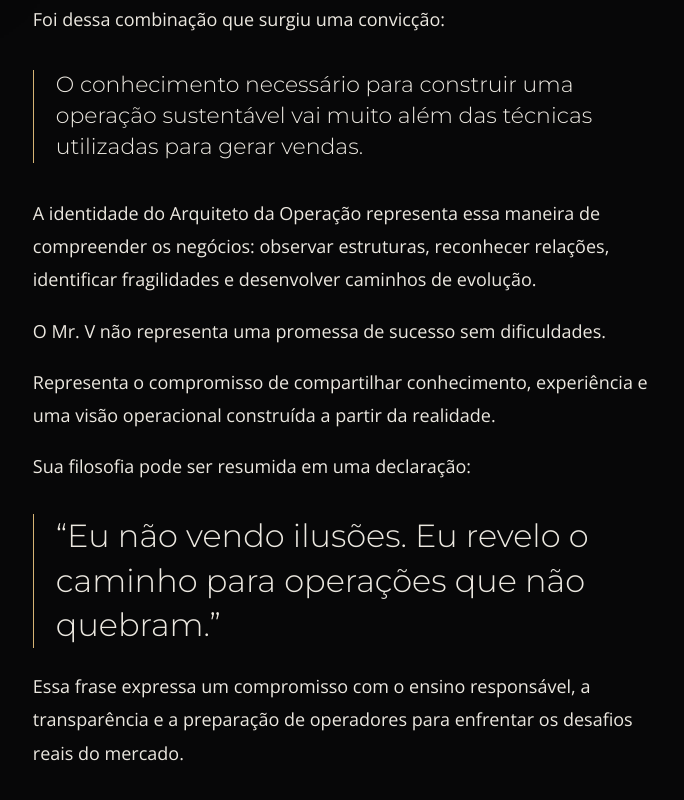
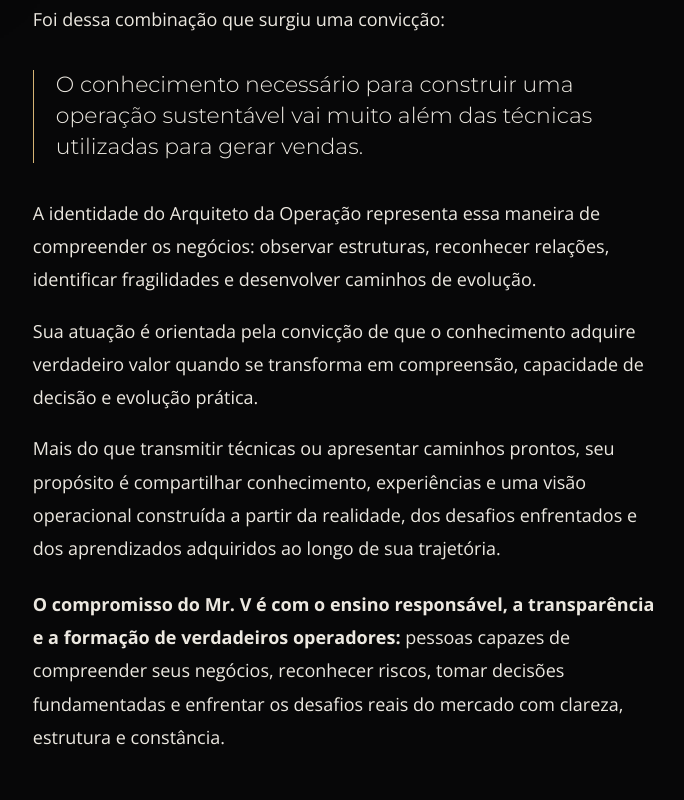
Before and after one commit to Arcanum-V/aordem-site, a plain HTML site: page index.html in a window 1280 px wide. Shown: the part 11188-11988 px from the top of the page, without its empty margins (544-1228 px from the left). Drawn offline with nearby package versions, Linux system fonts and the light colour scheme.

Commit message:
Página da Ordem: novo texto da seção Mr. V (sem 'não vendo ilusões')

```diff
--- a/index.html
+++ b/index.html
@@ -456,11 +456,9 @@ h1.marca{font-size:clamp(22px,3.1vw,42px);letter-spacing:.14em}
   <p>Foi dessa combinação que surgiu uma convicção:</p>
   <p class="dest" style="font-size:22px;max-width:40ch">O conhecimento necessário para construir uma operação sustentável vai muito além das técnicas utilizadas para gerar vendas.</p>
   <p>A identidade do Arquiteto da Operação representa essa maneira de compreender os negócios: observar estruturas, reconhecer relações, identificar fragilidades e desenvolver caminhos de evolução.</p>
-  <p>O Mr. V não representa uma promessa de sucesso sem dificuldades.</p>
-  <p>Representa o compromisso de compartilhar conhecimento, experiência e uma visão operacional construída a partir da realidade.</p>
-  <p>Sua filosofia pode ser resumida em uma declaração:</p>
-  <p class="quote">“Eu não vendo ilusões. Eu revelo o caminho para operações que não quebram.”</p>
-  <p style="margin-top:22px">Essa frase expressa um compromisso com o ensino responsável, a transparência e a preparação de operadores para enfrentar os desafios reais do mercado.</p>
+  <p>Sua atuação é orientada pela convicção de que o conhecimento adquire verdadeiro valor quando se transforma em compreensão, capacidade de decisão e evolução prática.</p>
+  <p>Mais do que transmitir técnicas ou apresentar caminhos prontos, seu propósito é compartilhar conhecimento, experiências e uma visão operacional construída a partir da realidade, dos desafios enfrentados e dos aprendizados adquiridos ao longo de sua trajetória.</p>
+  <p style="margin-top:22px"><strong>O compromisso do Mr. V é com o ensino responsável, a transparência e a formação de verdadeiros operadores:</strong> pessoas capazes de compreender seus negócios, reconhecer riscos, tomar decisões fundamentadas e enfrentar os desafios reais do mercado com clareza, estrutura e constância.</p>
   </div></div></div>
 </div></section>
 
```
